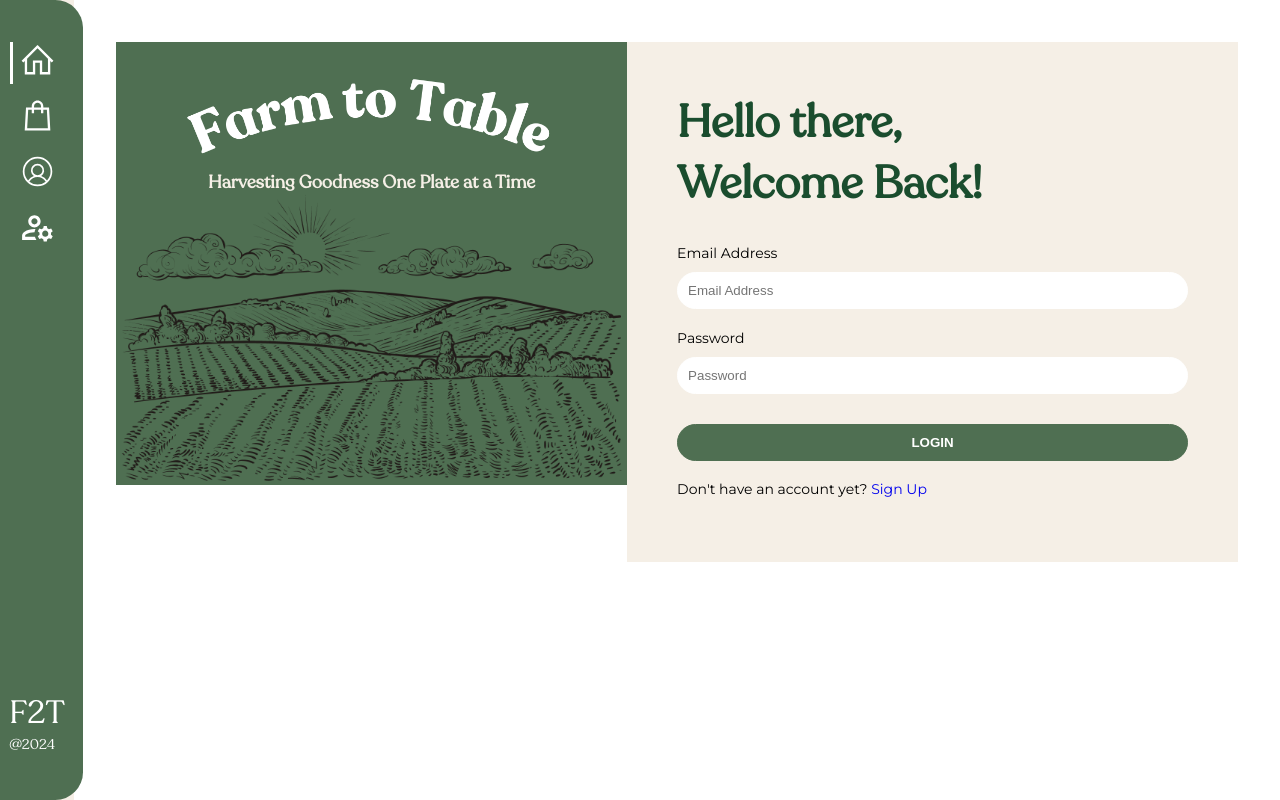
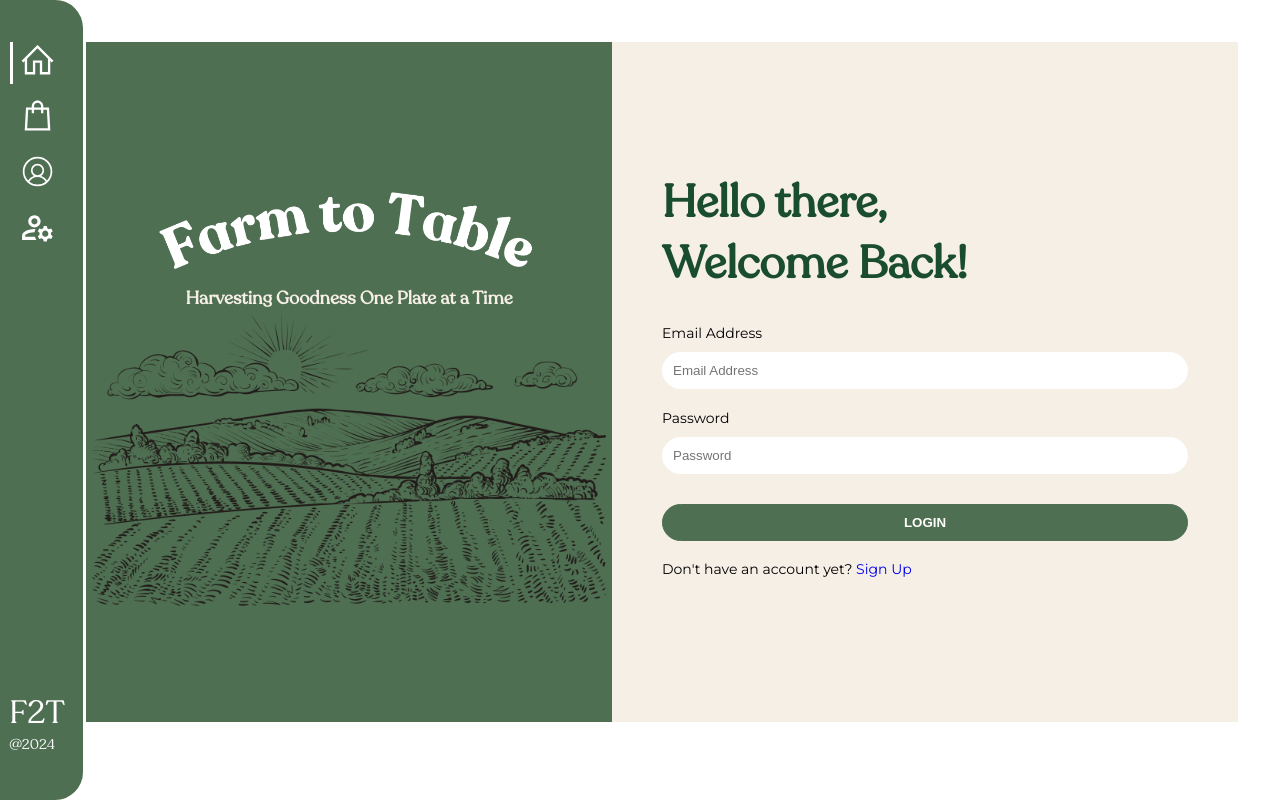
Before and after one commit to JomarMonrealUPLB/Farm-to-Table, a React (Create React App) app in the folder client/: page / in a window 1280 px wide. Built offline with nearby package versions, Linux system fonts and the light colour scheme.

Commit message:
ui: increased login and signup responsiveness

```diff
--- a/client/src/components/Login.css
+++ b/client/src/components/Login.css
@@ -1,7 +1,10 @@
 .login_page-container{
     display: flex;
-    height: auto;
-
+    justify-content: center;
+    align-items: center;
+    height: 85vh;
+    width: 90vw;
+    overflow: hidden;
 }
 
 .login_page-card{
@@ -12,10 +15,10 @@
 .login_page-main{
     display: flex;
     flex-direction: column;
+    background-color: var(--primary-background);
     width: 50%;
-    background-color: var(--primary-background);
-    padding: 50px;
-
+    padding: 50vw 50px;
+    overflow: hidden;
 }
 
 .login_page-main h1{
--- a/client/src/components/Signup.css
+++ b/client/src/components/Signup.css
@@ -1,7 +1,10 @@
 .signup_page-container{
     display: flex;
-    height: auto;
-
+    justify-content: center;
+    align-items: center;
+    height: 85vh;
+    width: 90vw;
+    overflow: hidden;
 }
 
 .signup_page-card{
--- a/client/src/components/TitleCard.css
+++ b/client/src/components/TitleCard.css
@@ -1,10 +1,8 @@
 .title_card-card{
     position: relative;
     background-color: var(--primary-green);
-    height: auto;
     overflow: hidden;
-
-
+    padding: 50vh 0;
 }
 .title_card-title{
     display: flex;
```
